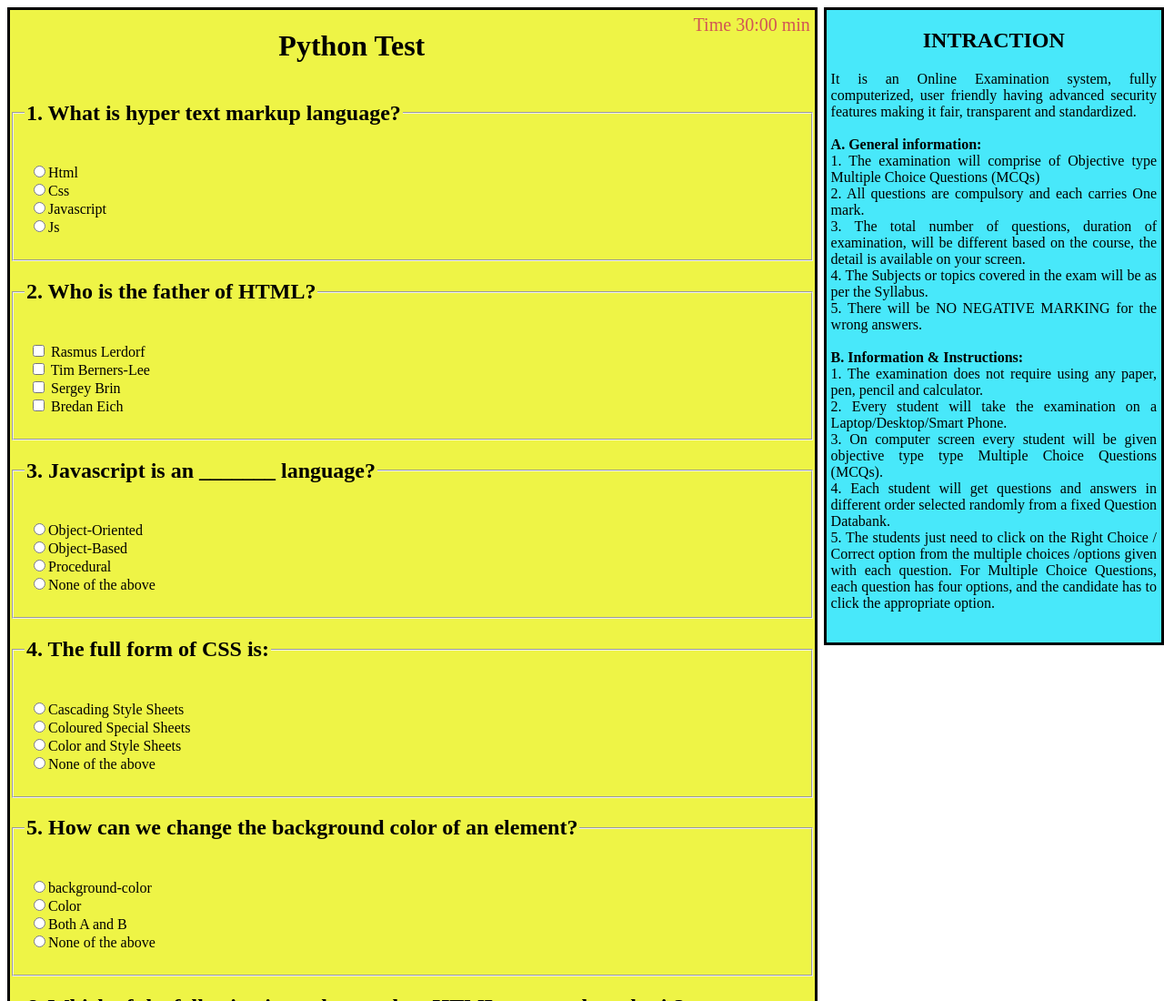
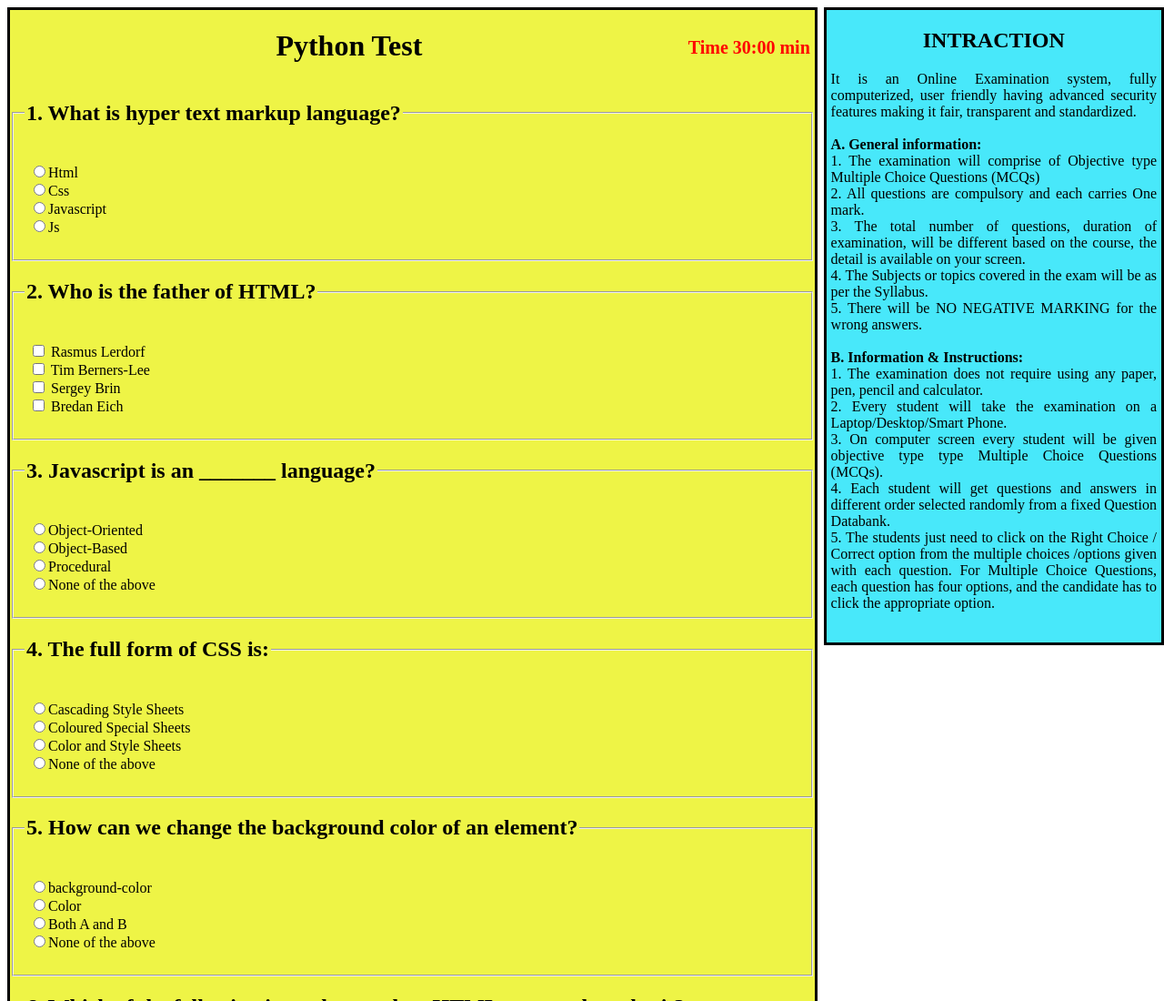
Before and after one commit to Bhavybhoot/webpractice, a plain HTML site: page online_exam/index.html in a window 1280 px wide. Shown: the top 1100 px of the page at 91% size. Drawn offline with Linux system fonts and the light colour scheme.

Commit message:
Time style changes

```diff
--- a/online_exam/index.css
+++ b/online_exam/index.css
@@ -37,8 +37,9 @@ fieldset {
 #time {
     text-align: top;
     float: right;
+    font-weight: bold;
     font-size: 20px;
-    margin-top: 5px;
+    margin-top: 30px;
     margin-right: 5px;
-    color: rgb(209, 85, 85);
+    color: rgb(255, 1, 1);
 }
```
